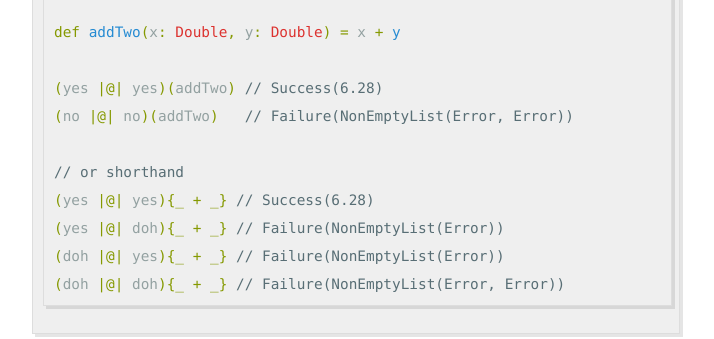
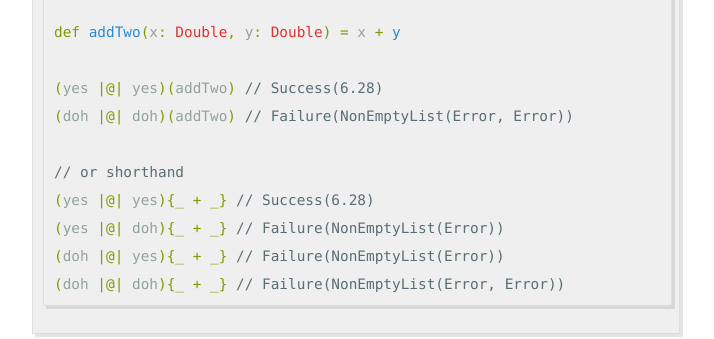
Before and after one commit to john-kurkowski/john-kurkowski.github.io, a Jekyll site: the page built from _posts/2013-05-27-accumulating-multiple-failures-in-a-ValidationNEL.md, in a window 1280 px wide and 900 px high, scrolled down 3200 px. Shown: the part 152-491 px from the top of the window, without its empty margins (284-998 px from the left). Built offline with Jekyll 4.4.1, drawn with Linux system fonts in a browser that asks for light colours; nearby versions of some CDN libraries; comment, search, counter and statistics services are not loaded.

Commit message:
Fix ValidationNEL code snippet typo

```diff
--- a/_posts/2013-05-27-accumulating-multiple-failures-in-a-ValidationNEL.md
+++ b/_posts/2013-05-27-accumulating-multiple-failures-in-a-ValidationNEL.md
@@ -129,7 +129,7 @@ val doh = "Error".failNel[Double]
 def addTwo(x: Double, y: Double) = x + y
 
 (yes |@| yes)(addTwo) // Success(6.28)
-(no |@| no)(addTwo)   // Failure(NonEmptyList(Error, Error))
+(doh |@| doh)(addTwo) // Failure(NonEmptyList(Error, Error))
 
 // or shorthand
 (yes |@| yes){_ + _} // Success(6.28)
```
